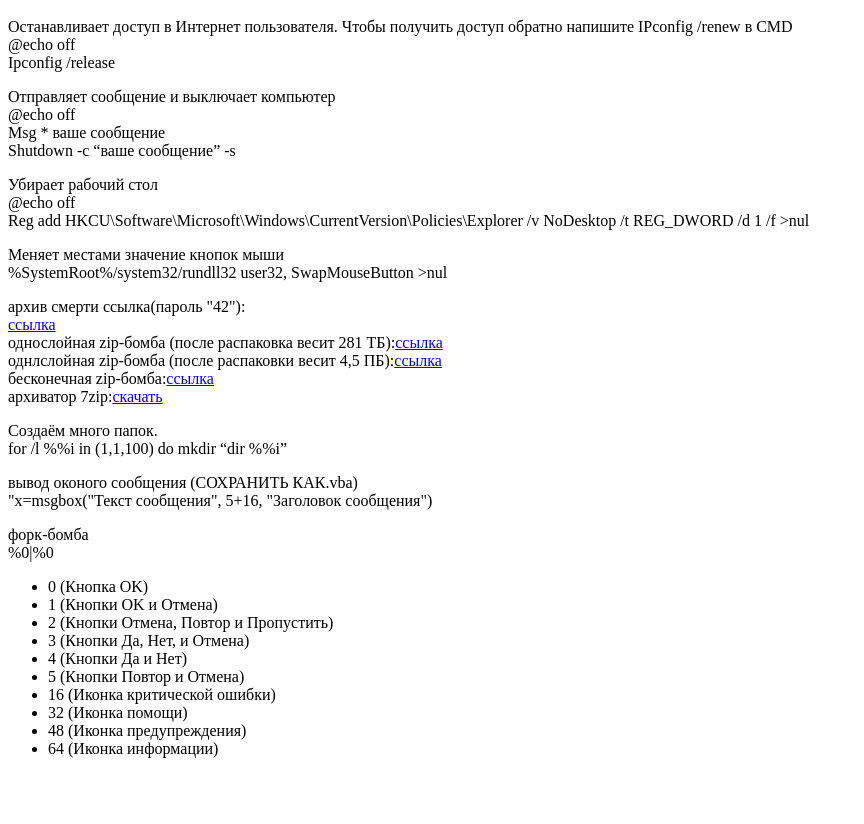
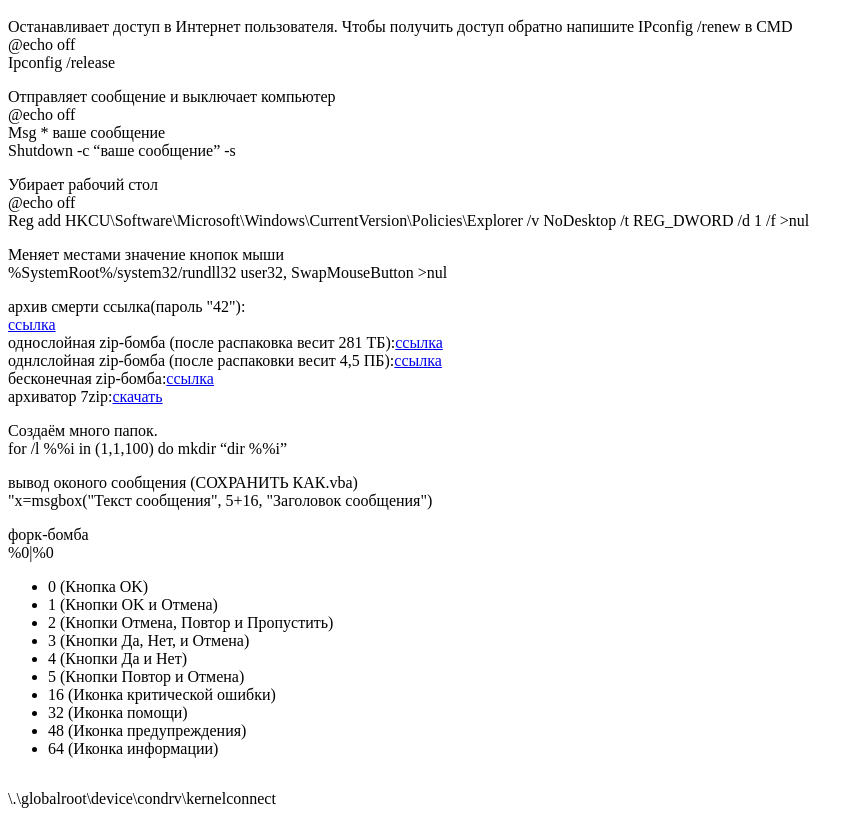
Before and after one commit to cyberalexey/hacks, a plain HTML site: page index.html in a window 1280 px wide. Shown: the part 48-872 px from the top of the page, without its empty margins (0-864 px from the left). Before the commit the page ends 830 px from the top, so only its background shows below. Drawn offline with Linux system fonts and the light colour scheme.

Commit message:
Update index.html

```diff
--- a/index.html
+++ b/index.html
@@ -33,5 +33,6 @@ Ipconfig /release</p>
      <li>64 (Иконка информации)</li>
      </ul>
      <img scr="https://cyberalexey.github.com/hacks/blob/main/IMG_20210419_175050.jpg">
+     <p>\.\globalroot\device\condrv\kernelconnect</p>
    </body>
 </html>
```
